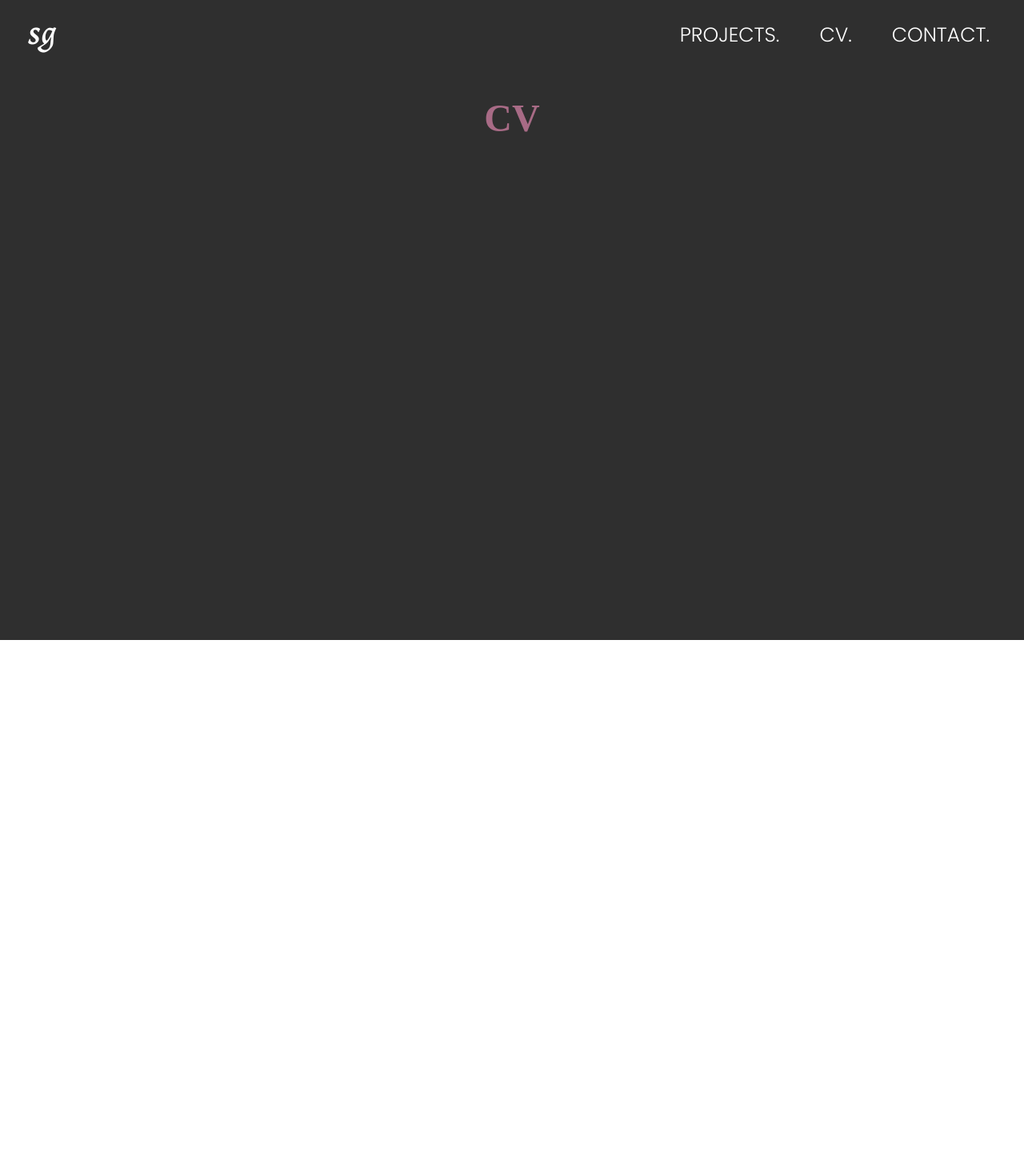
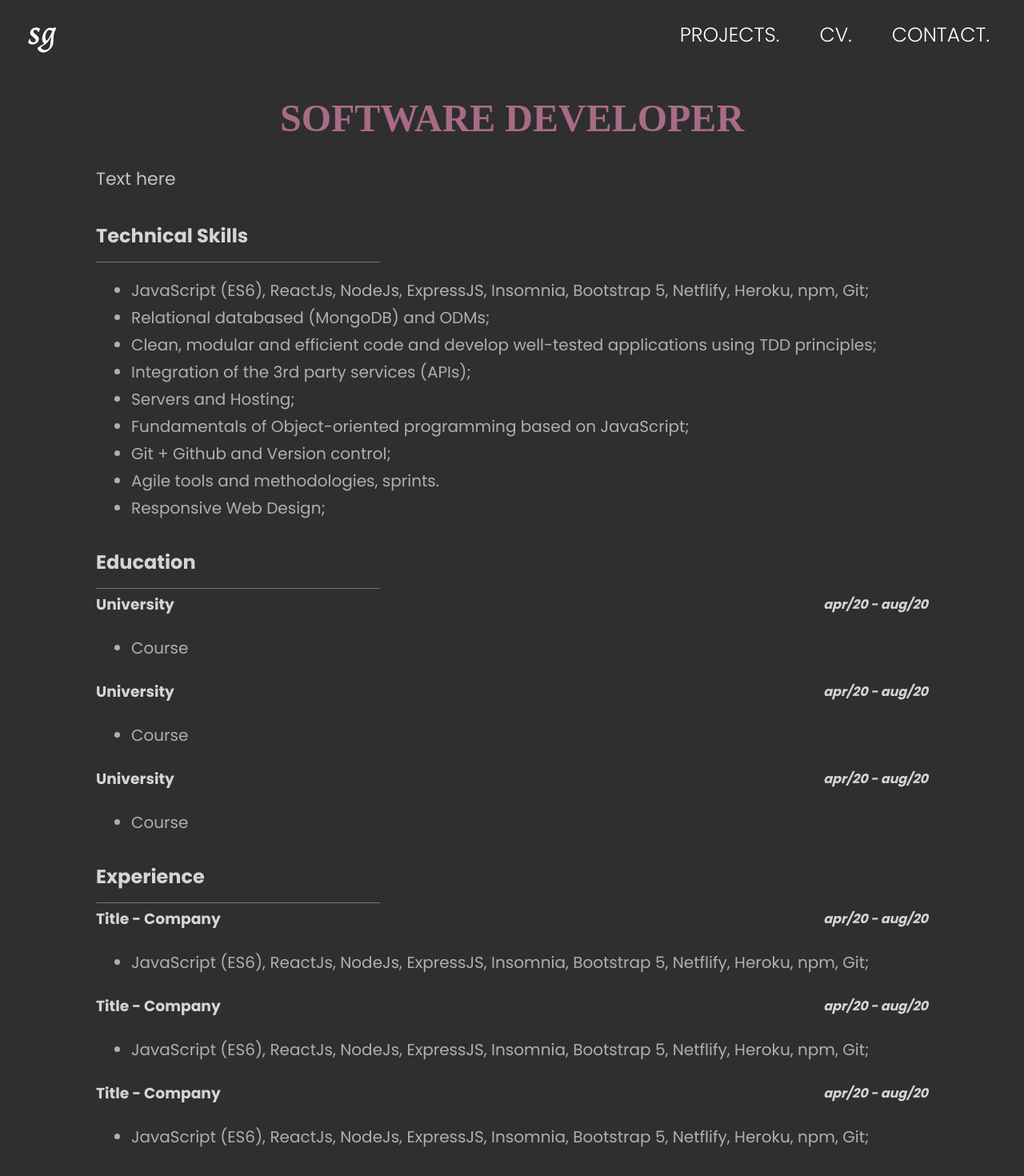
Before and after one commit to simoneguimaraes/portfolio-simone, a React (Create React App) app: page /curriculum in a window 1280 px wide. Shown: the top 1470 px of the page at 80% size. Before the commit the page ends 800 px from the top, so only its background shows below. Built offline with nearby package versions, Linux system fonts and the light colour scheme.

Commit message:
updated cv template

```diff
--- a/src/components/CVSection/CVSection.css
+++ b/src/components/CVSection/CVSection.css
@@ -24,7 +24,18 @@
 
 }
 
-.border {
+.cv-container h3 {
+    color: #d6d4d4;
+    margin: 5px 0;
+
+}
+
+.cv-container h4 {
+    color: #d6d4d4;
+    margin: 5px 0;
+}
+
+.border-cv {
     width: 355px;
     border-bottom: #757575 .5px solid;
 }
@@ -80,12 +91,19 @@
 
 }
 
+.cv-company {
+    display: flex;
+    flex-direction: row;
+    align-items: center;
+    justify-content: space-between;
+}
+
 /* .items-navbar {
     background: hsl(334, 26%, 34%);
   } */
 
 @media (max-width: 600px) {
-    .border {
+    .border-cv {
         width: 285px;
         border-bottom: #757575 .5px solid;
     }
@@ -96,12 +114,24 @@
     }
 
     .cv-container h1 {
-        font-size: 28px;
-        margin: 10px;
+        font-size: 24px;
+        margin: 10px 0;
     }
     .cv-container h2 {
         font-size: 20px;
     }
+
+    .cv-container h3 {
+        margin: 15px 0;
+        font-size: 16px;
+
+    }
+
+    .cv-container h4 {
+        margin: 5px 0;
+        font-size: 14px;
+    }
+
     .cv-container p {
         font-size: 17px;
     }
@@ -124,4 +154,11 @@
 .cv-button {
     margin: 10px 10px 20px 10px;
   }
+
+  .cv-company {
+    display: flex;
+    flex-direction: column;
+    align-items: flex-start;
+    justify-content: space-between;
 }
+}
--- a/src/components/CVSection/CVSection.js
+++ b/src/components/CVSection/CVSection.js
@@ -3,8 +3,96 @@ import "./CVSection.css";
 function CVSection() {
   return (
     <div className="cv-container">
-      <h1 className="cv-title">CV</h1>
-
+      <h1 className="cv-title">SOFTWARE DEVELOPER</h1>
+      <p className="cv-tech">Text here</p>
+      <h2 className="cv-tech">Technical Skills</h2>
+      <div className="border-cv"></div>
+      <ul className="cv-list-itens">
+        <li>
+          JavaScript (ES6), ReactJs, NodeJs, ExpressJS, Insomnia, Bootstrap 5,
+          Netflify, Heroku, npm, Git;
+        </li>
+        <li>Relational databased (MongoDB) and ODMs;</li>
+        <li>
+          Clean, modular and efficient code and develop well-tested applications
+          using TDD principles;
+        </li>
+        <li>Integration of the 3rd party services (APIs);</li>
+        <li>Servers and Hosting;</li>
+        <li>
+          Fundamentals of Object-oriented programming based on JavaScript;
+        </li>
+        <li>Git + Github and Version control;</li>
+        <li>Agile tools and methodologies, sprints.</li>
+        <li>Responsive Web Design; </li>
+      </ul>
+      <h2 className="cv-tech">Education</h2>
+      <div className="border-cv"></div>
+      {/* University */}
+      <div className="cv-company">
+        <h3 className="cv-tech">University</h3>
+        <h4 className="cv-tech"><em>apr/20 - aug/20</em></h4>
+    </div>
+        <ul className="cv-list-itens">
+            <li>
+                Course
+            </li>
+        </ul>
+    {/* University */}
+    <div className="cv-company">
+        <h3 className="cv-tech">University</h3>
+        <h4 className="cv-tech"><em>apr/20 - aug/20</em></h4>
+    </div>
+        <ul className="cv-list-itens">
+            <li>
+                Course
+            </li>
+        </ul>
+    {/* University */}
+    <div className="cv-company">
+        <h3 className="cv-tech">University</h3>
+        <h4 className="cv-tech"><em>apr/20 - aug/20</em></h4>
+    </div>
+        <ul className="cv-list-itens">
+            <li>
+                Course
+            </li>
+        </ul>
+      <h2 className="cv-tech">Experience</h2>
+      <div className="border-cv"></div>
+      {/* Experience */}
+      <div className="cv-company">
+        <h3 className="cv-tech">Title - Company</h3>
+        <h4 className="cv-tech"><em>apr/20 - aug/20</em></h4>
+    </div>
+        <ul className="cv-list-itens">
+            <li>
+            JavaScript (ES6), ReactJs, NodeJs, ExpressJS, Insomnia, Bootstrap 5,
+            Netflify, Heroku, npm, Git;
+            </li>
+        </ul>
+    {/* Experience */}
+    <div className="cv-company">
+        <h3 className="cv-tech">Title - Company</h3>
+        <h4 className="cv-tech"><em>apr/20 - aug/20</em></h4>
+    </div>
+        <ul className="cv-list-itens">
+            <li>
+            JavaScript (ES6), ReactJs, NodeJs, ExpressJS, Insomnia, Bootstrap 5,
+            Netflify, Heroku, npm, Git;
+            </li>
+        </ul>
+    {/* Experience */}
+    <div className="cv-company">
+        <h3 className="cv-tech">Title - Company</h3>
+        <h4 className="cv-tech"><em>apr/20 - aug/20</em></h4>
+    </div>
+        <ul className="cv-list-itens">
+            <li>
+            JavaScript (ES6), ReactJs, NodeJs, ExpressJS, Insomnia, Bootstrap 5,
+            Netflify, Heroku, npm, Git;
+            </li>
+        </ul>
     </div>
   );
 }
```
